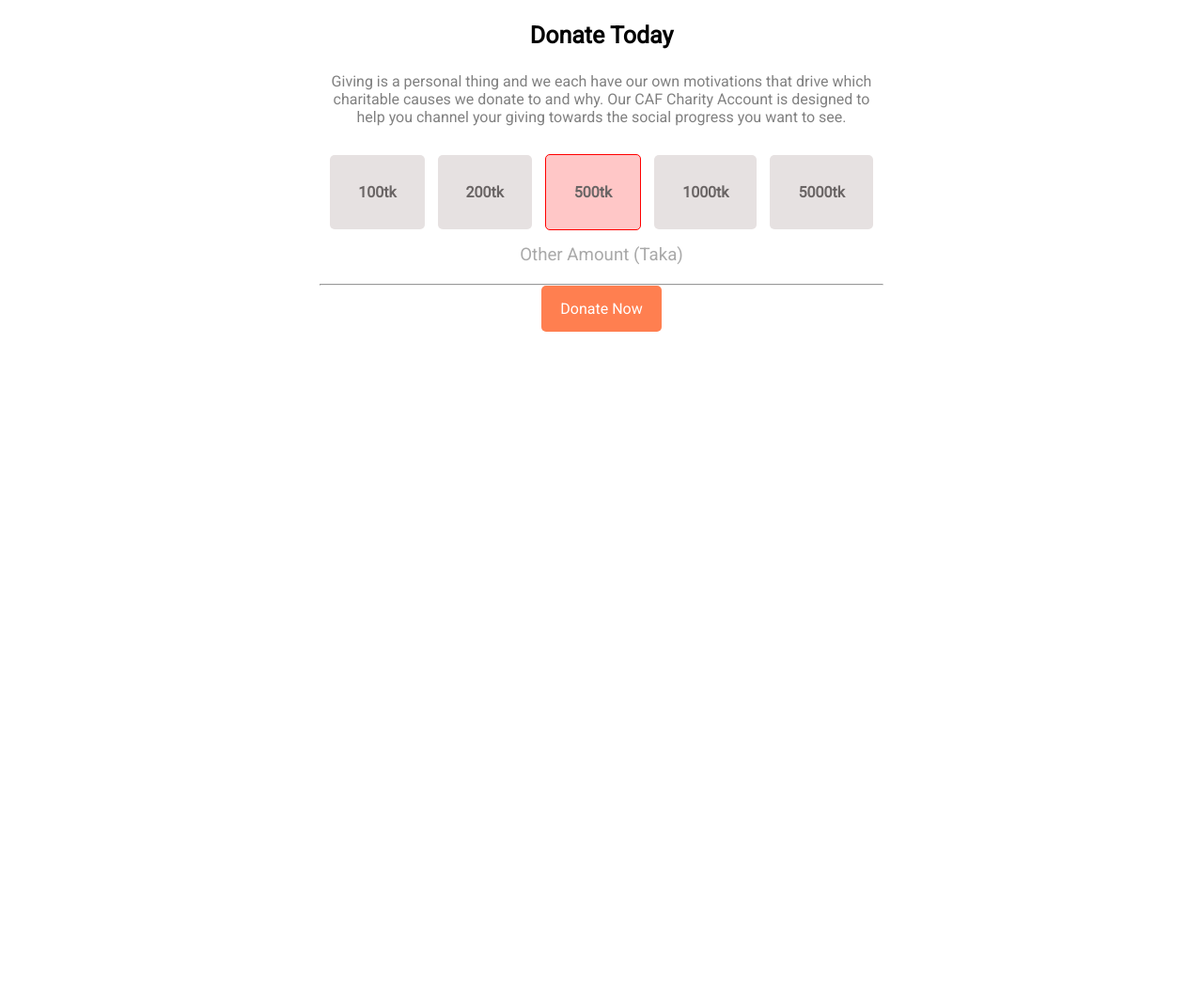
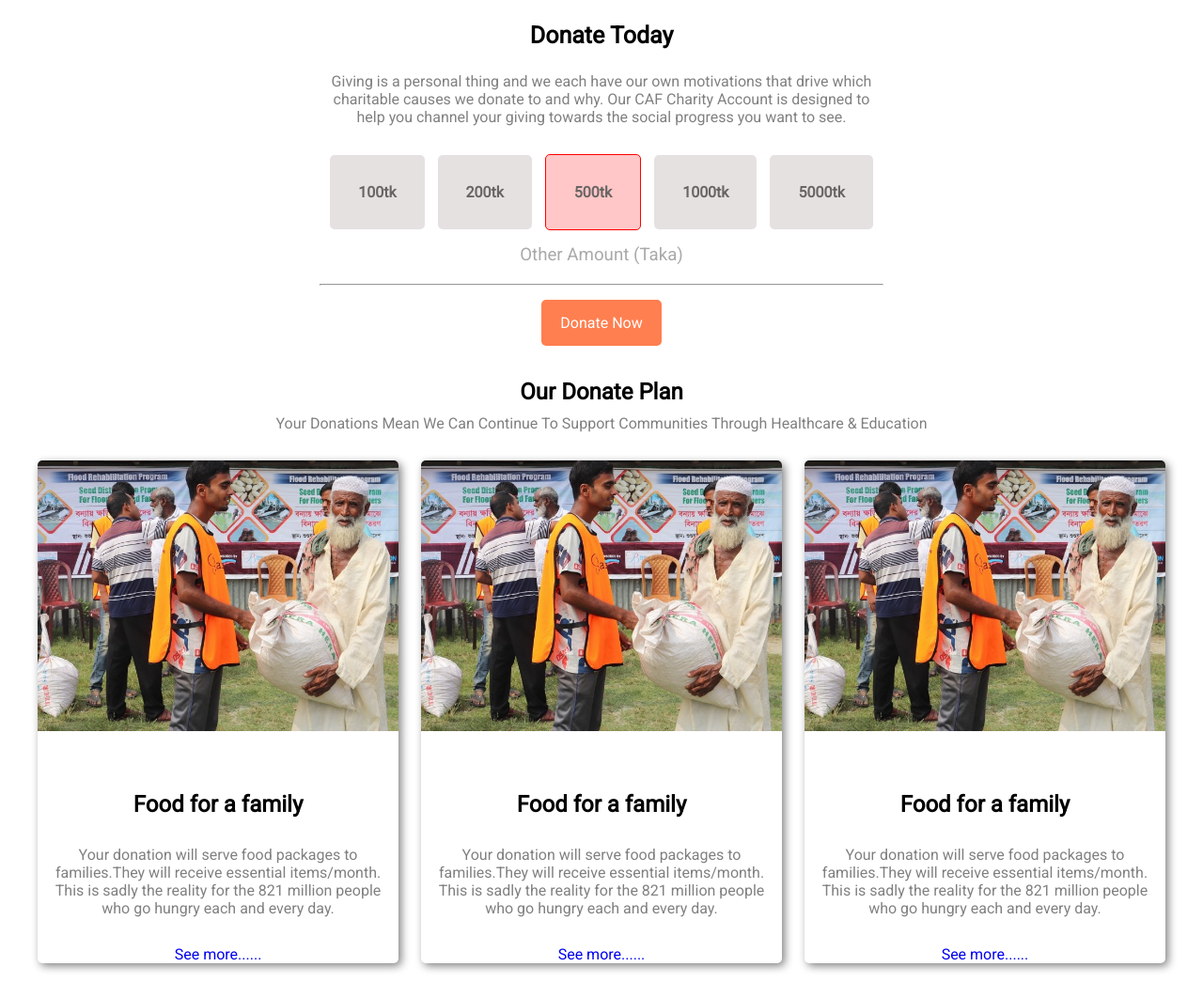
Before and after one commit to toukircse77/donate-portpholio, a plain HTML site: page index.html in a window 1280 px wide. Shown: the part 437-1482 px from the top of the page at 94% size. Before the commit the page ends 800 px from the top, so only its background shows below. Drawn offline with Linux system fonts and the light colour scheme.

Commit message:
added plan section

```diff
--- a/index.html
+++ b/index.html
@@ -14,6 +14,7 @@
 
 <body>
     <!-- menu section starts-->
+
     <section class="menu">
         <div class="wrapper">
             <h1>Let's Help Those Who are <br> more in need</h1>
@@ -40,9 +41,59 @@
         <h3>Other Amount (Taka)</h3>
         <hr>
         <a target="_blank" href="www.google.com">Donate Now</a>
+    </section>
 
+    <!-- payment section ends-->
 
+    <section class="plan">
+        <h1>Our Donate Plan</h1>
+        <p>Your Donations Mean We Can Continue To Support Communities Through Healthcare & Education</p>
+        <div class="main-card">
+            <div class="cards">
+                <div class="image">
+                    <img src="images/donation10.jpg" alt="">
+                </div>
+                <div class="title">
+                    <h1> Food for a family</h1>
+                </div>
+                <div class="description">
+                    <p>Your donation will serve food packages to families.They will receive essential items/month. This
+                        is sadly the reality for the 821 million people who go hungry each and every day.</p>
+                    <a href="www.google.com">See more......</a>
+                </div>
+
+            </div>
+            <div class="cards">
+                <div class="image">
+                    <img src="images/donation10.jpg" alt="">
+                </div>
+                <div class="title">
+                    <h1> Food for a family</h1>
+                </div>
+                <div class="description">
+                    <p>Your donation will serve food packages to families.They will receive essential items/month. This
+                        is sadly the reality for the 821 million people who go hungry each and every day.</p>
+                    <a href="www.google.com">See more......</a>
+                </div>
+
+            </div>
+            <div class="cards">
+                <div class="image">
+                    <img src="images/donation10.jpg" alt="">
+                </div>
+                <div class="title">
+                    <h1> Food for a family</h1>
+                </div>
+                <div class="description">
+                    <p>Your donation will serve food packages to families.They will receive essential items/month. This
+                        is sadly the reality for the 821 million people who go hungry each and every day.</p>
+                    <a href="www.google.com">See more......</a>
+                </div>
+
+            </div>
+        </div>
     </section>
+
 </body>
 
 
--- a/style.css
+++ b/style.css
@@ -79,8 +79,8 @@ font-family: 'Roboto', sans-serif;
     margin-bottom: 10px;
 }
 hr{
-    margin-top:5px;
-    margin-bottom: 15px;
+    margin-top: 10px;
+    margin-bottom: 30px;
 }
 .payment a{
     text-decoration: none;
@@ -88,6 +88,46 @@ hr{
     background-color: coral;
     color: white;
     border-radius: 5px;
-    margin-bottom: 40px;
-    margin-top: 10px;
+    margin: 20px;
+
 }
+.plan{
+    margin: 0 auto;
+    text-align: center;
+}
+.plan h1{
+
+    font-weight: 700;
+    margin-top: 50px;
+    margin-bottom: 10px;
+
+}
+.plan p{
+    color: gray;
+    margin-bottom: 20px;
+}
+.cards{
+    width: 30%;
+    border-radius: 5px;
+    box-shadow: 3px 3px 10px grey;
+    background-color: white;
+    margin:10px;
+    display: inline-block;
+}
+.image img{
+    width: 100%;
+    border-top-right-radius: 5px;
+    border-top-left-radius: 5px;
+}
+.title h1{
+    text-align: center;
+    padding: 10px;
+}
+.description p{
+    text-align: center;
+    padding: 10px;
+}
+.cards a{
+    padding: 20px;
+    text-decoration: none;
+}
```
